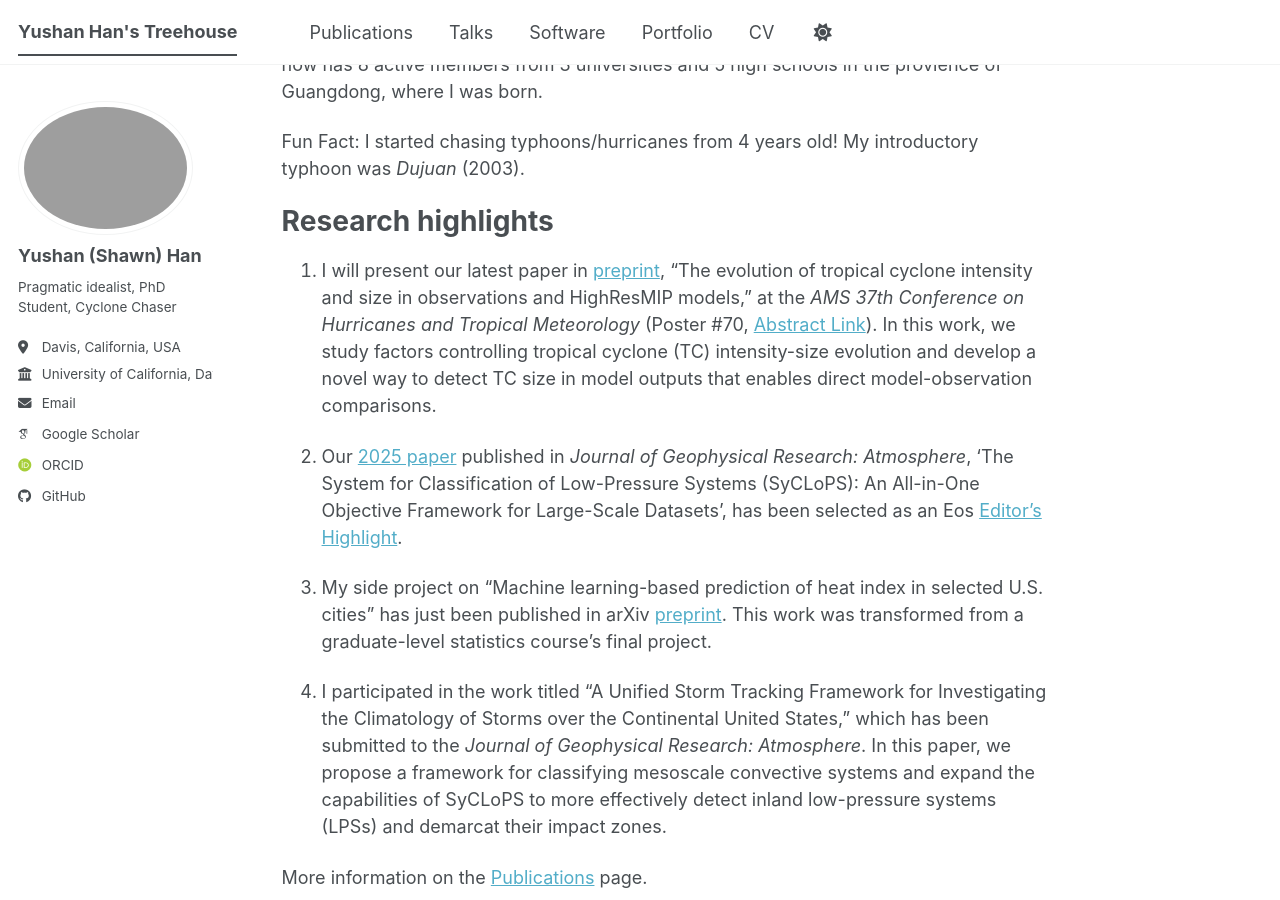
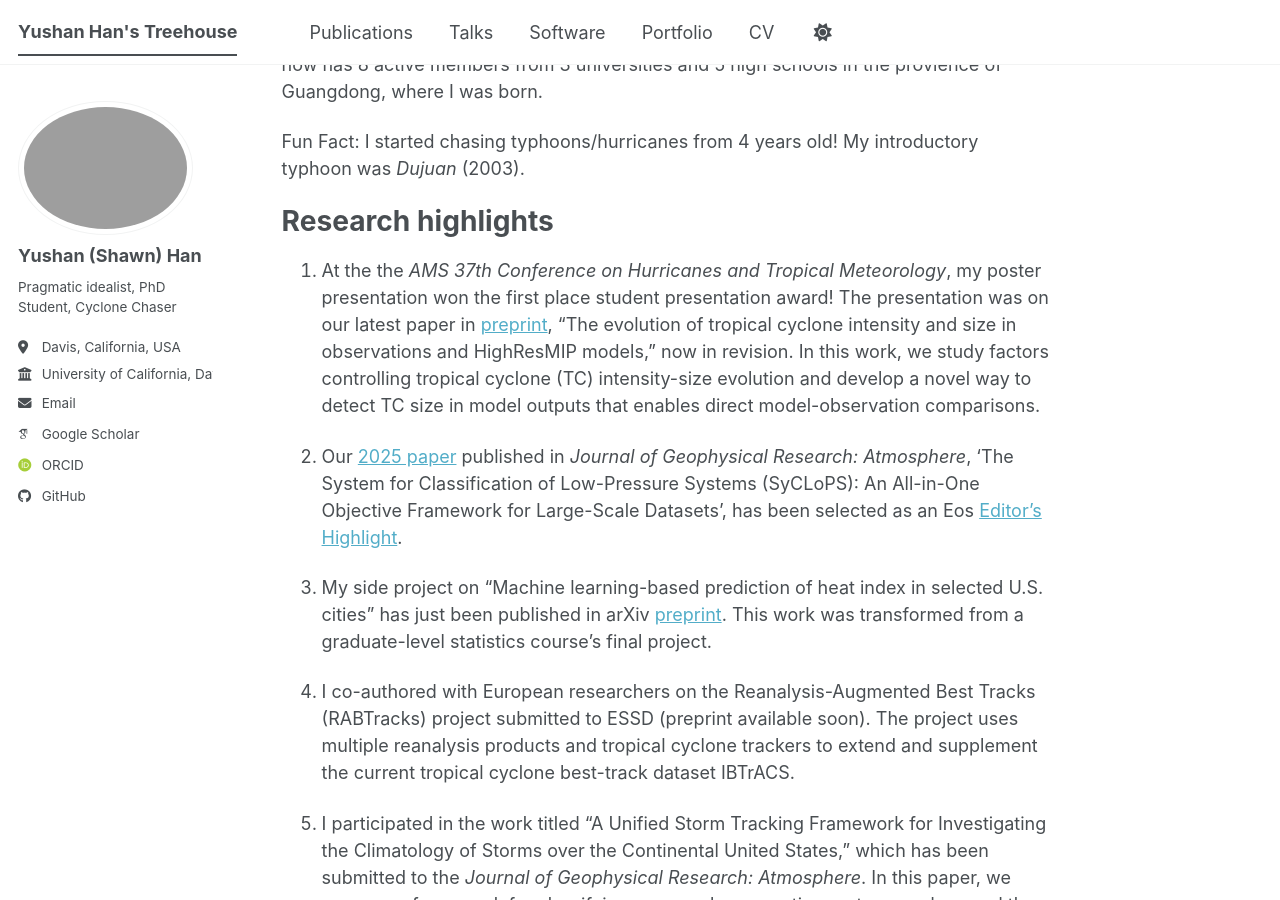
Before and after one commit to yepkids/yepkids.github.io, a Jekyll site: the page built from _pages/about.md, in a window 1280 px wide and 900 px high, scrolled down 278 px. Built offline with Jekyll 4.4.1, drawn with Linux system fonts in a browser that asks for light colours; some web fonts are replaced; a script bundle is joined from its source files by our own code; library files that are not in the unit come from our copies.

```diff
--- a/_pages/about.md
+++ b/_pages/about.md
@@ -15,11 +15,13 @@ Fun Fact: I started chasing typhoons/hurricanes from 4 years old! My introductor
 
 Research highlights
 ======
-1. I will present our latest paper in [preprint](https://doi.org/10.22541/essoar.177038847.73410174/v1), "The evolution of tropical cyclone intensity and size in observations and HighResMIP models," at the *AMS 37th Conference on Hurricanes and Tropical Meteorology* (Poster #70, [Abstract Link](https://ams.confex.com/ams/37Hurricanes/meetingapp.cgi/Paper/480733)). In this work, we study factors controlling tropical cyclone (TC) intensity-size evolution and develop a novel way to detect TC size in model outputs that enables direct model-observation comparisons.
+1. At the the *AMS 37th Conference on Hurricanes and Tropical Meteorology*, my poster presentation won the first place student presentation award! The presentation was on our latest paper in [preprint](https://doi.org/10.22541/essoar.177038847.73410174/v1), "The evolution of tropical cyclone intensity and size in observations and HighResMIP models," now in revision. In this work, we study factors controlling tropical cyclone (TC) intensity-size evolution and develop a novel way to detect TC size in model outputs that enables direct model-observation comparisons.
 
 2. Our [2025 paper](https://doi.org/10.1029/2024JD041287) published in *Journal of Geophysical Research: Atmosphere*, 'The System for Classification of Low-Pressure Systems (SyCLoPS): An All-in-One Objective Framework for Large-Scale Datasets', has been selected as an Eos [Editor's Highlight](https://eos.org/editor-highlights/the-all-in-one-cyclone-identification-framework).
 
 3. My side project on "Machine learning-based prediction of heat index in selected U.S. cities" has just been published in arXiv [preprint](https://arxiv.org/abs/2603.19488). This work was transformed from a graduate-level statistics course's final project.
+
+4. I co-authored with European researchers on the Reanalysis-Augmented Best Tracks (RABTracks) project submitted to ESSD (preprint available soon). The project uses multiple reanalysis products and tropical cyclone trackers to extend and supplement the current tropical cyclone best-track dataset IBTrACS.
 
 4. I participated in the work titled "A Unified Storm Tracking Framework for Investigating the Climatology of Storms over the Continental United States," which has been submitted to the *Journal of Geophysical Research: Atmosphere*. In this paper, we propose a framework for classifying mesoscale convective systems and expand the capabilities of SyCLoPS to more effectively detect inland low-pressure systems (LPSs) and demarcat their impact zones.
 
```
Also changed, not shown: _software/software-syclops.md (+1 -1 lines), 1 other file.
